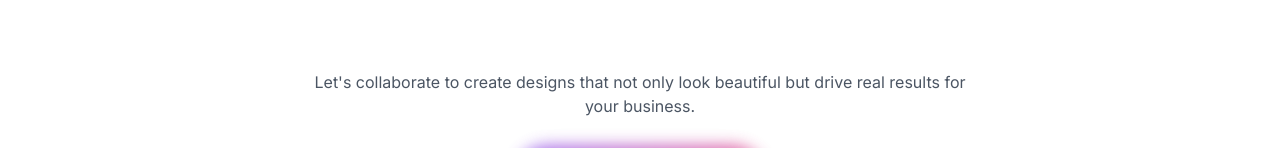
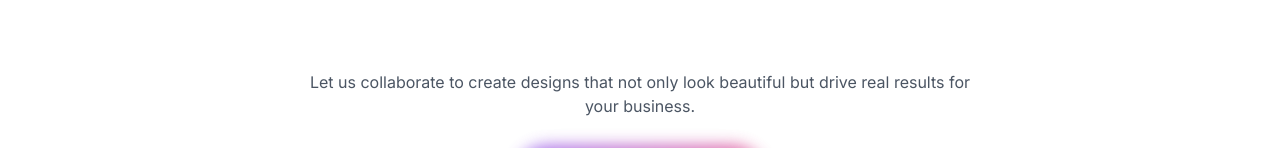
Before and after one commit to Nanguti/site-kraft, a Next.js app: page /services/design in a window 1280 px wide. Shown: the part 2342-2490 px from the top of the page. Built offline with nearby package versions, Linux system fonts and the light colour scheme.

Commit message:
Fix bugs

```diff
--- a/app/portfolio/page.tsx
+++ b/app/portfolio/page.tsx
@@ -1,6 +1,6 @@
 "use client";
 
-import { motion, useScroll } from "framer-motion";
+import { motion } from "framer-motion";
 import { useRef, useState } from "react";
 import { FaGlobe, FaMobile, FaShoppingCart, FaSearch } from "react-icons/fa";
 
--- a/app/services/design/page.tsx
+++ b/app/services/design/page.tsx
@@ -245,8 +245,8 @@ const DesignPage = () => {
             Ready to Transform Your Digital Experience?
           </h2>
           <p className="mx-auto mb-8 max-w-2xl text-gray-600">
-            Let's collaborate to create designs that not only look beautiful but
-            drive real results for your business.
+            Let us collaborate to create designs that not only look beautiful
+            but drive real results for your business.
           </p>
           <motion.div
             whileHover={{ scale: 1.05 }}
```
